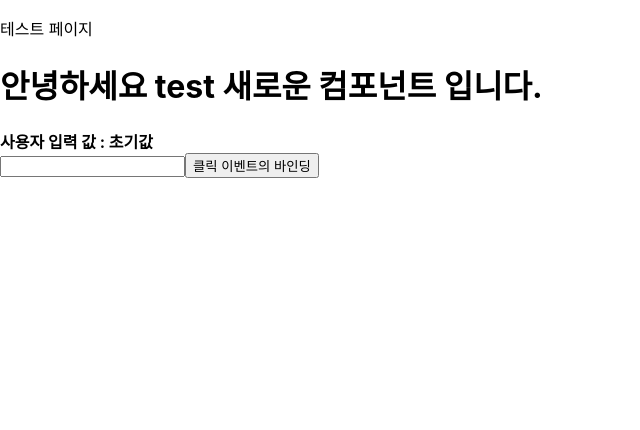
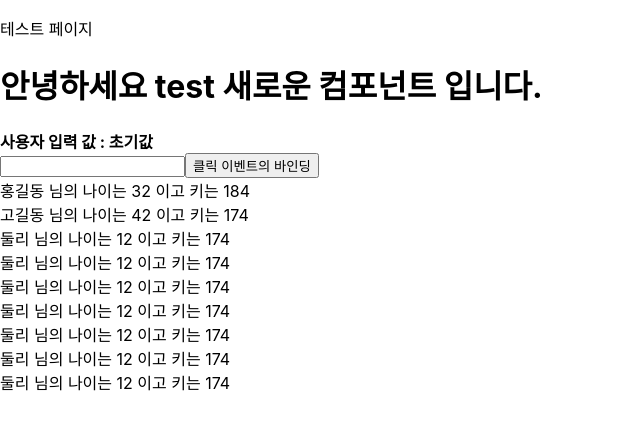
Before and after one commit to skymill2000/insure_fintech_20210726, a React (Create React App) app in the folder insure_react/insure/: page / in a window 1280 px wide. Shown: the top 430 px of the page, without its empty margins (0-640 px from the left). Built offline with nearby package versions, Linux system fonts and the light colour scheme.

Commit message:
배열을 리스트형태로 표현하기 array.map 활용

```diff
--- a/insure_react/insure/src/App.js
+++ b/insure_react/insure/src/App.js
@@ -1,5 +1,6 @@
 import Header from "./components/Header";
 import { useState } from "react";
+import ListPage from "./pages/ListPage";
 
 const Element = ({ username }) => {
   return (
@@ -30,6 +31,7 @@ function App() {
       <br />
       <input onChange={inputChange}></input>
       <button onClick={clickButton}>클릭 이벤트의 바인딩</button>
+      <ListPage></ListPage>
     </div>
   );
 }
--- /dev/null
+++ b/insure_react/insure/src/pages/ListPage.js
@@ -0,0 +1,30 @@
+import React, { useState } from "react";
+
+const ListPage = () => {
+  const [array, setarray] = useState([
+    { name: "홍길동", age: "32", height: "184" },
+    { name: "고길동", age: "42", height: "174" },
+    { name: "둘리", age: "12", height: "174" },
+    { name: "둘리", age: "12", height: "174" },
+    { name: "둘리", age: "12", height: "174" },
+    { name: "둘리", age: "12", height: "174" },
+    { name: "둘리", age: "12", height: "174" },
+    { name: "둘리", age: "12", height: "174" },
+    { name: "둘리", age: "12", height: "174" },
+  ]);
+  return (
+    <div>
+      {array.map((user) => {
+        return (
+          <>
+            {user.name} 님의 나이는 {user.age} 이고 키는 {user.height}
+            <br />
+          </>
+        );
+      })}
+    </div>
+  );
+};
+
+export default ListPage;
+//rafce
```
